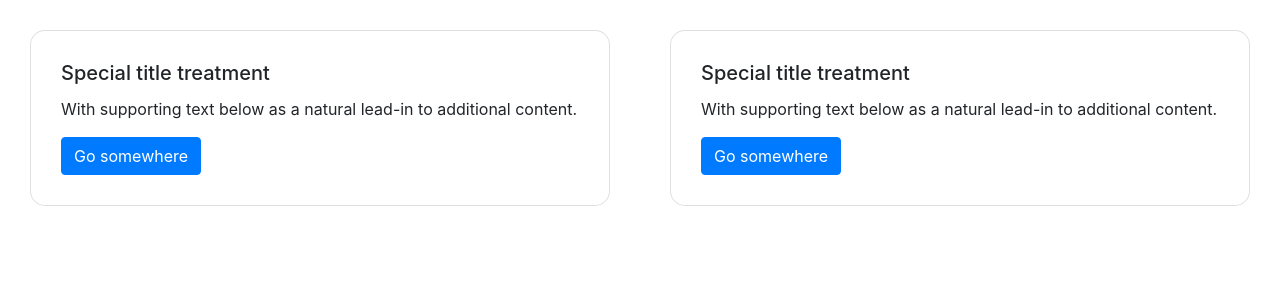
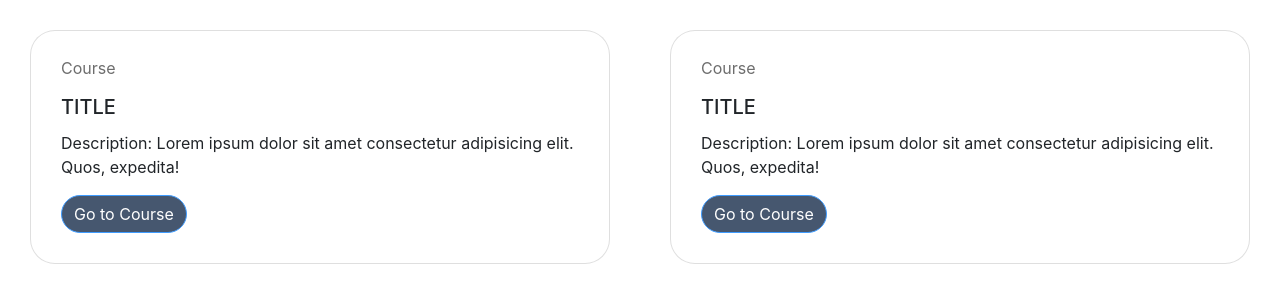
Before and after one commit to shahpreetk/learn-from-home-covid-19, a PHP site: page /cards.html in a window 1280 px wide. Shown: the top 303 px of the page. Run offline with PHP 8.4, Linux system fonts and the light colour scheme.

Commit message:
cards reconstruction

```diff
--- a/cards.css
+++ b/cards.css
@@ -12,5 +12,23 @@
     flex: 1;
     margin: 30px;
     padding: 10px;
-    border-radius: 15px;
+    border-radius: 25px;
+    /* height: 230px; */
 }
+
+.card-header{
+    background-color: #fff;
+    color: #6D6D6D;
+    border: none;
+    line-height: 30px;
+}
+
+.card-body{
+    padding-top: 0px;
+}
+
+.btn-primary{
+    background: #09203F;
+    border-radius: 30px;
+    opacity: 75%;
+}
--- a/cards.html
+++ b/cards.html
@@ -13,17 +13,19 @@
 <body>
     <section id="cards">
         <div class="card">
+            <div class="card-header">Course</div>
             <div class="card-body">
-              <h5 class="card-title">Special title treatment</h5>
-              <p class="card-text">With supporting text below as a natural lead-in to additional content.</p>
-              <a href="#" class="btn btn-primary">Go somewhere</a>
+              <h5 class="card-title">TITLE</h5>
+              <p class="card-text">Description: Lorem ipsum dolor sit amet consectetur adipisicing elit. Quos, expedita!</p>
+              <a href="#" class="btn btn-primary">Go to Course</a>
             </div>
           </div>
           <div class="card">
+            <div class="card-header">Course</div>
             <div class="card-body">
-              <h5 class="card-title">Special title treatment</h5>
-              <p class="card-text">With supporting text below as a natural lead-in to additional content.</p>
-              <a href="#" class="btn btn-primary">Go somewhere</a>
+              <h5 class="card-title">TITLE</h5>
+              <p class="card-text">Description: Lorem ipsum dolor sit amet consectetur adipisicing elit. Quos, expedita!</p>
+              <a href="#" class="btn btn-primary">Go to Course</a>
             </div>
           </div>
     </section>
```
